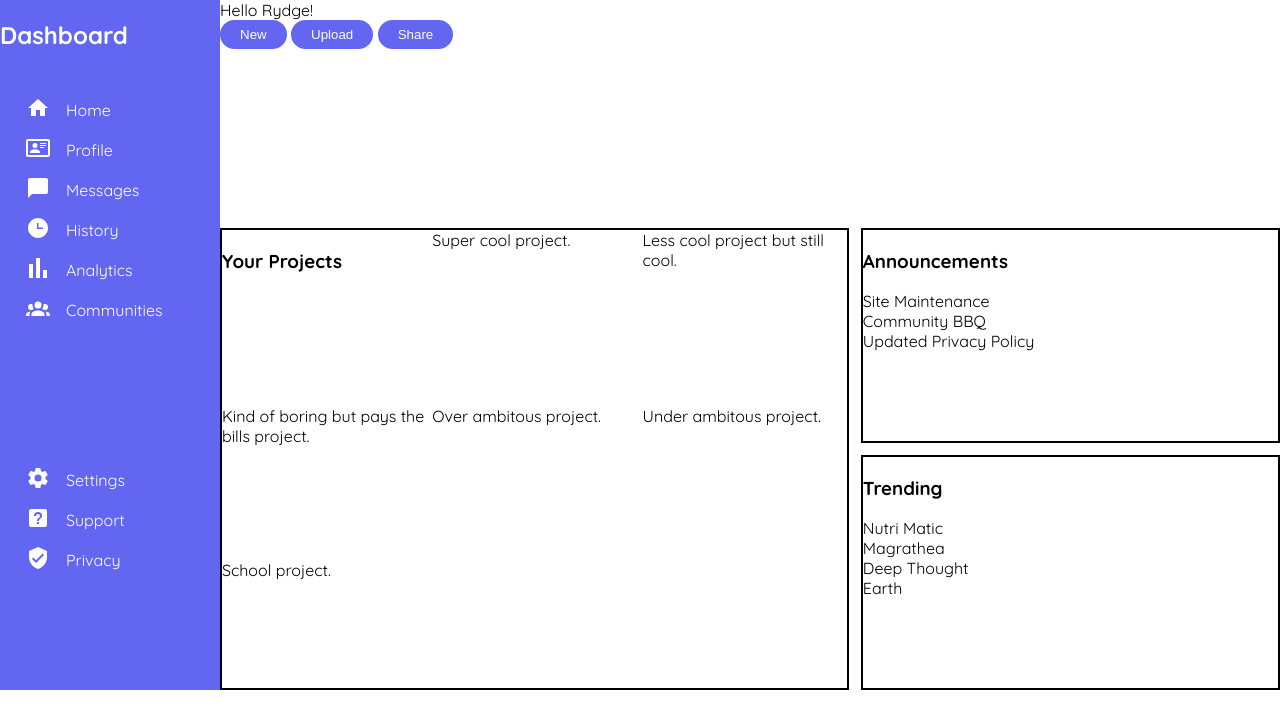
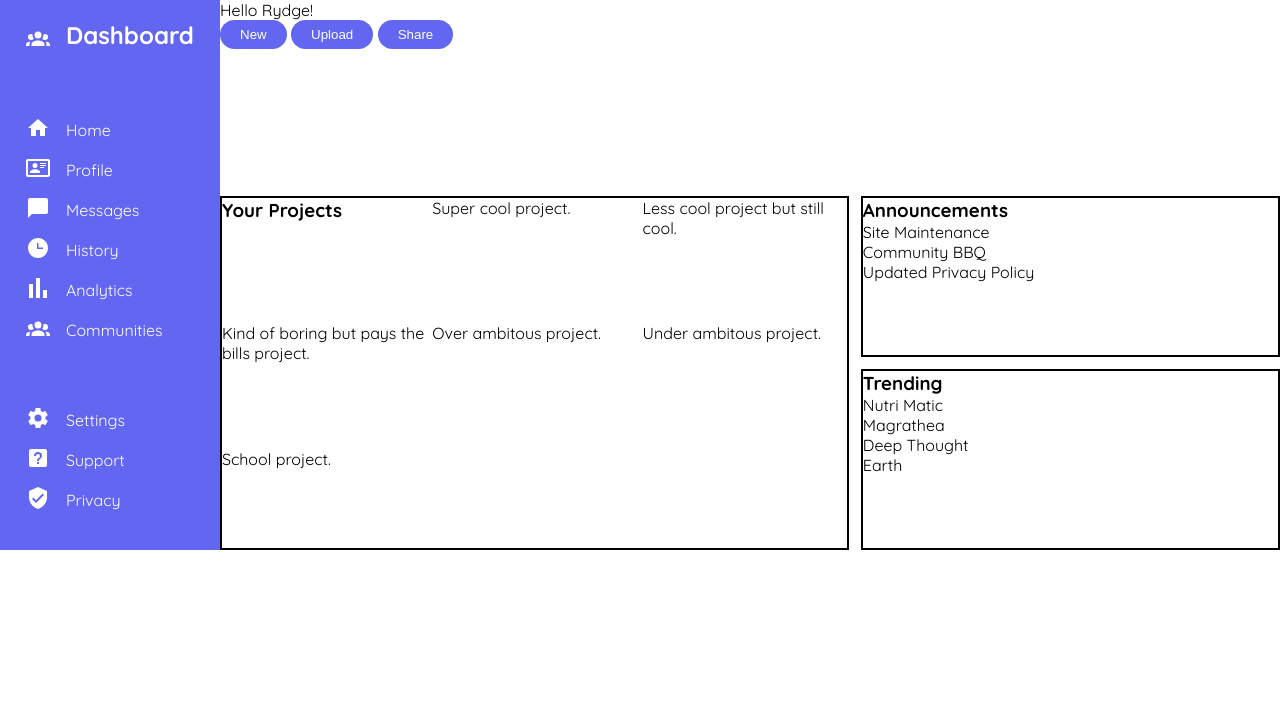
Before and after one commit to rydge-rivard/admin-dashboard, a plain HTML site: page index.html in a window 1280 px wide. Drawn offline with Linux system fonts and the light colour scheme.

Commit message:
Add logo and header to ul for sidebar grid formatting.

```diff
--- a/index.html
+++ b/index.html
@@ -9,7 +9,10 @@
 <body>
     <div class="container">
         <div class="sidebar">
-            <h2>Dashboard</h3>
+            <ul>
+                <img src="img/account-group.svg" alt="Group of people icon.">
+                <h2>Dashboard</h2>
+            </ul>
             <ul>
                 <img src="img/home.svg" alt="House icon.">
                 <li>Home</li>
--- a/style.css
+++ b/style.css
@@ -4,8 +4,11 @@ html {
     font-family: 'Quicksand', sans-serif;
 }
 
+h2,
+h3,
 body {
     margin: 0;
+    padding: 0;
 }
 
 .container {
@@ -65,5 +68,5 @@ button:hover {
     grid-template-rows: repeat(auto-fit, minmax(50px, 1fr));
     align-items: end;
     gap: 16px;
-    padding: 0 0 120px 0;
+    padding: 0 0 40px 0;
 }
```
